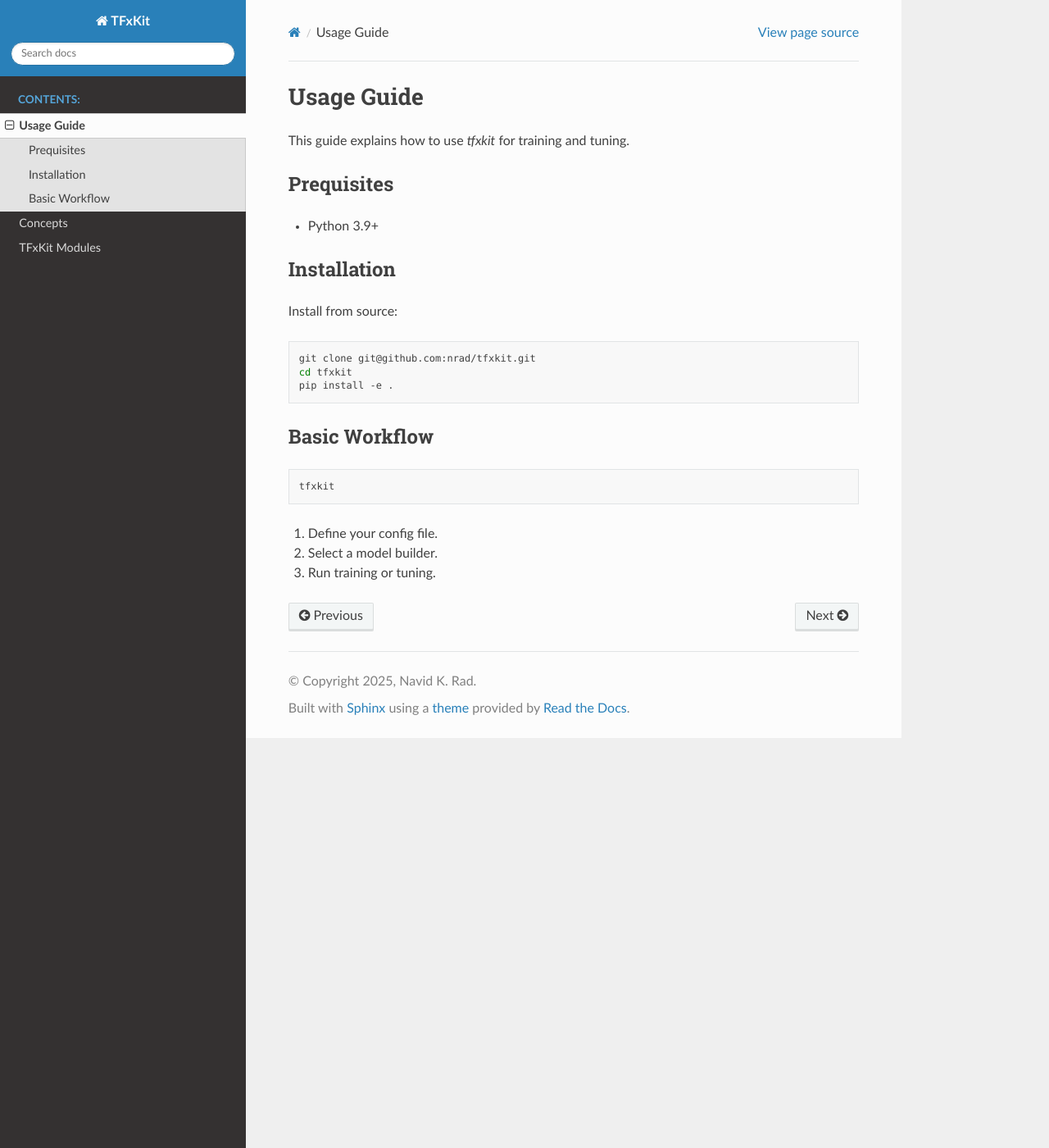
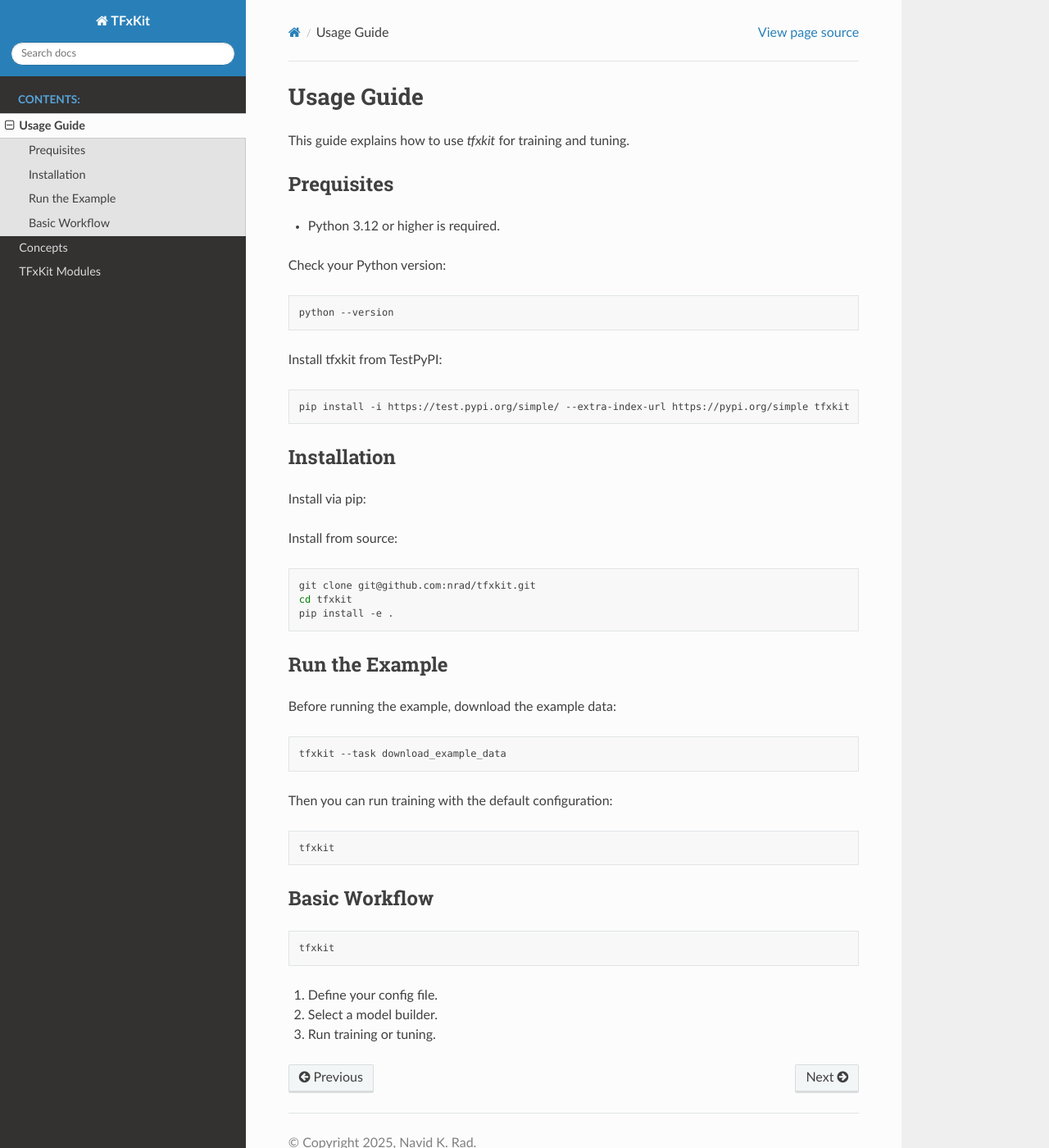
Before and after one commit to nrad/tfxkit, a Sphinx documentation site: the page built from docs/usage.rst, in a window 1280 px wide and 1400 px high. Shown: the whole window at 82% size. Built offline with Sphinx 7.4.7 and the Read the Docs theme 3.1.0, drawn with Linux system fonts in a browser that asks for light colours; pages that are not in the unit, such as notebooks, are missing from menus.

Commit message:
update docs

```diff
--- a/docs/usage.rst
+++ b/docs/usage.rst
@@ -5,10 +5,26 @@ This guide explains how to use `tfxkit` for training and tuning.
 
 Prequisites
 ------------
-- Python 3.9+
+- Python 3.12 or higher is required.
+
+Check your Python version:
+
+.. code-block:: bash
+
+   python --version
+
+Install tfxkit from TestPyPI:
+
+.. code-block:: bash
+
+   pip install -i https://test.pypi.org/simple/ --extra-index-url https://pypi.org/simple tfxkit
+
 
 Installation
 ------------
+
+Install via pip:
+
 
 Install from source:
 
@@ -17,6 +33,22 @@ Install from source:
    git clone git@github.com:nrad/tfxkit.git
    cd tfxkit
    pip install -e .
+
+Run the Example
+---------------
+
+Before running the example, download the example data:
+
+.. code-block:: bash
+
+   tfxkit --task download_example_data
+
+Then you can run training with the default configuration:
+
+.. code-block:: bash
+
+   tfxkit
+
 
 Basic Workflow
 --------------
--- a/pyproject.toml
+++ b/pyproject.toml
@@ -4,13 +4,13 @@ build-backend = "setuptools.build_meta"
 
 [project]
 name = "tfxkit"
-version = "0.0.1"
+version = "0.0.2"
 description = "Toolkit for TensorFlow model workflows with config-driven training"
 authors = [
   { name="Navid K. Rad", email="navidkrad@gmail.com" }
 ]
 readme = "README.md"
-requires-python = ">=3.9"
+requires-python = ">=3.12"
 
 dependencies = [
   "tensorflow",
@@ -37,6 +37,7 @@ docs = [
 tfxkit = "tfxkit.cli:main"
 tfxkit-train = "tfxkit.cli:train_entry"
 tfxkit-tune = "tfxkit.cli:tune_entry"
+tfxkit-download-example-data = "tfxkit.cli:download_example_data"
 
 [tool.setuptools]
 package-dir = {"" = "src"}
```
Also changed, not shown: 1 other file.
